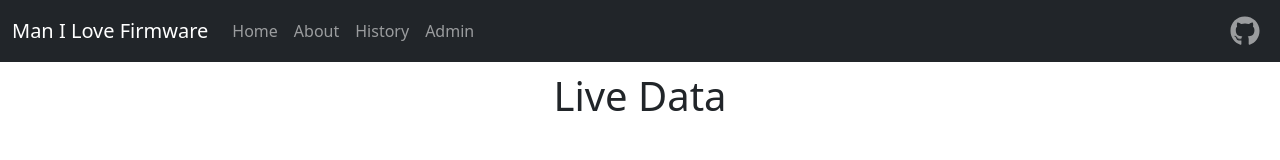
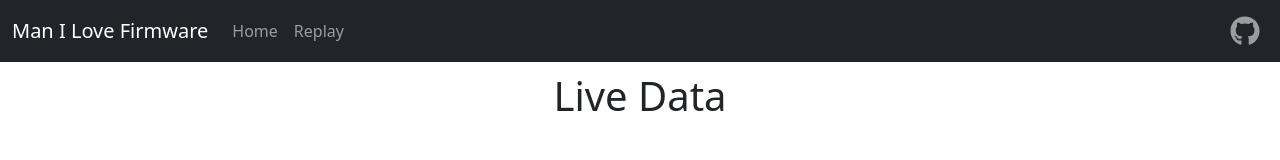
Before and after one commit to ESD-II/tracker-website, a React (Vite) app in the folder frontend/: page / in a window 1280 px wide. Shown: the top 160 px of the page. Built offline with nearby package versions, Linux system fonts and the light colour scheme; no server answers.

Commit message:
Removed unused Navbar links

```diff
--- a/frontend/src/components/navigation/NavigationBar.jsx
+++ b/frontend/src/components/navigation/NavigationBar.jsx
@@ -11,9 +11,7 @@ function NavigationBar() {
         <Navbar.Collapse id="navbarSupportedContent">
           <Nav className="me-auto">
             <Nav.Link href="/">Home</Nav.Link>
-            <Nav.Link href="/about">About</Nav.Link>
-            <Nav.Link href="/history">History</Nav.Link>
-            <Nav.Link href="/admin">Admin</Nav.Link>
+            <Nav.Link href="/replay">Replay</Nav.Link>
           </Nav>
 
           {/* Right side GitHub, LinkedIn, and Admin Login */}
```
